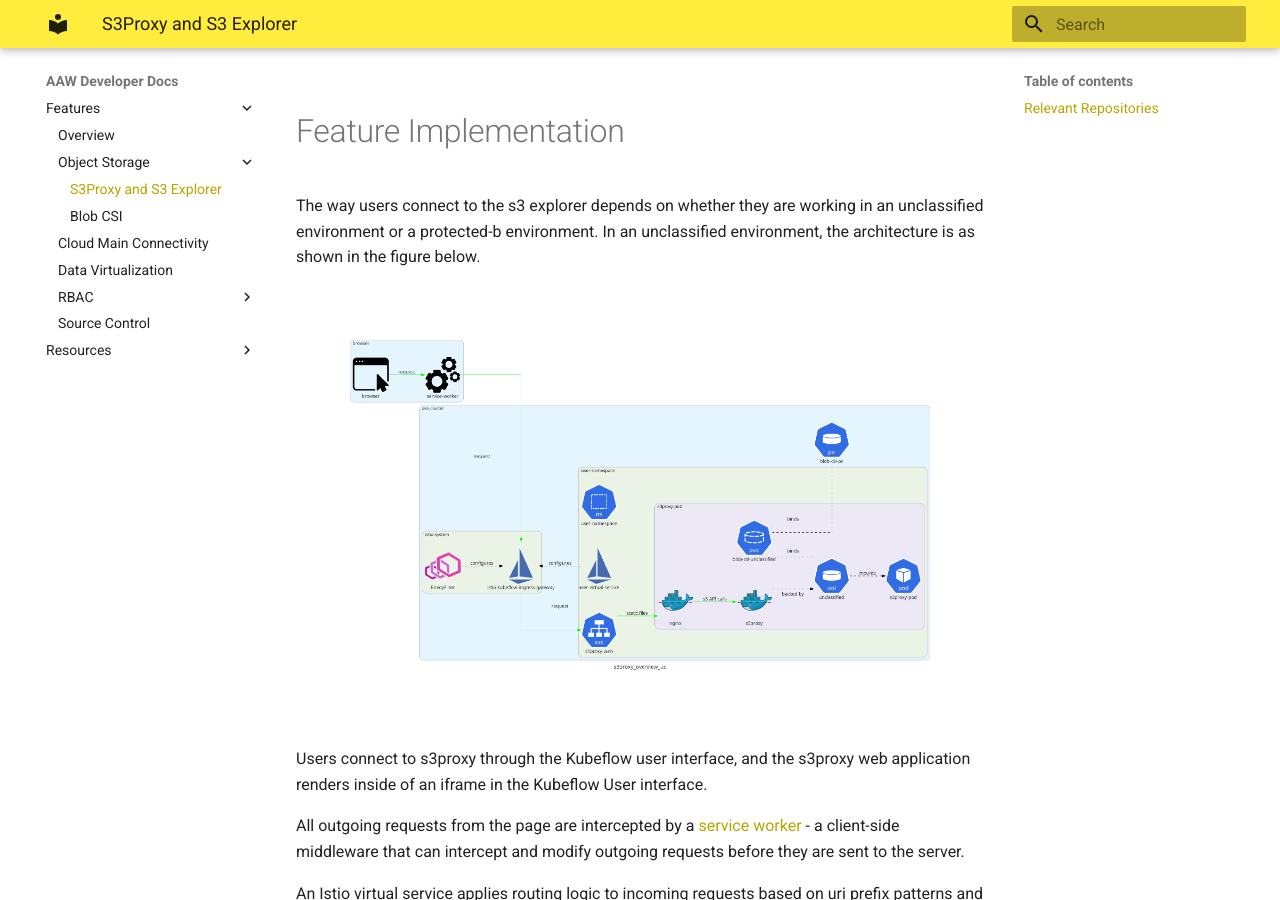
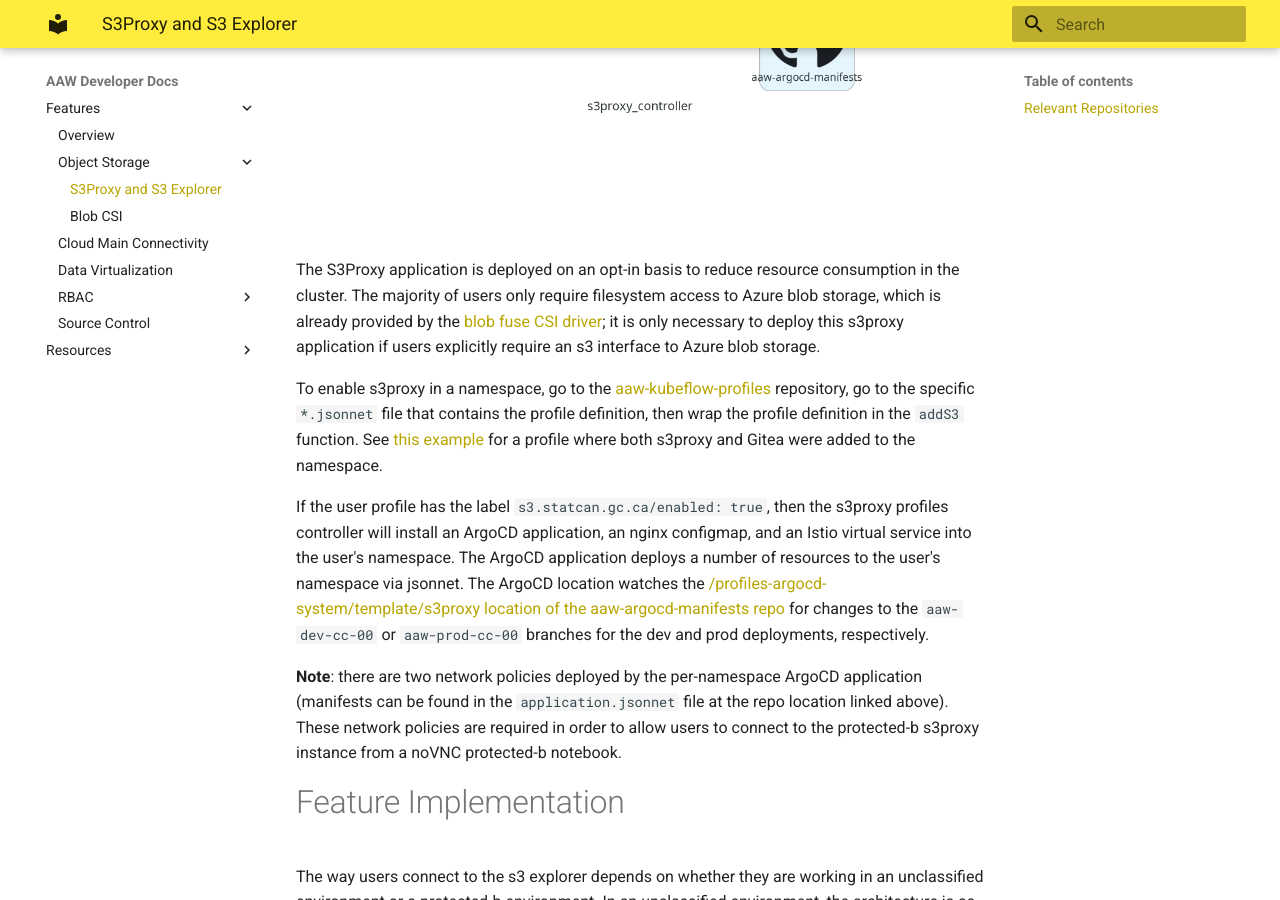
Before and after one commit to StatCan/aaw-developer-docs, an MkDocs documentation site: the page built from docs/features/object-storage/s3proxy.md, in a window 1280 px wide and 900 px high, scrolled down 1679 px. Built offline with MkDocs 1.6.1 and Material for MkDocs 9.7.7, drawn with Linux system fonts in a browser that asks for light colours.

Commit message:
docs(s3proxy): s3proxy deployment

```diff
--- a/docs/features/object-storage/s3proxy.md
+++ b/docs/features/object-storage/s3proxy.md
@@ -12,6 +12,14 @@
 # Feature Deployment
 
 ![s3proxy deployment](s3proxy_controller.png)
+
+The S3Proxy application is deployed on an opt-in basis to reduce resource consumption in the cluster. The majority of users only require filesystem access to Azure blob storage, which is already provided by the [blob fuse CSI driver](blob-csi.md); it is only necessary to deploy this s3proxy application if users explicitly require an s3 interface to Azure blob storage.
+
+To enable s3proxy in a namespace, go to the [aaw-kubeflow-profiles](https://github.com/statcan/aaw-kubeflow-profiles) repository, go to the specific  `*.jsonnet` file that contains the profile definition, then wrap the profile definition in the `addS3` function. See [this example](https://github.com/StatCan/aaw-kubeflow-profiles/blob/main/profile-aaw-fc.jsonnet#L7) for a profile where both s3proxy and Gitea were added to the namespace.
+
+If the user profile has the label `s3.statcan.gc.ca/enabled: true`, then the s3proxy profiles controller will install an ArgoCD application, an nginx configmap, and an Istio virtual service into the user's namespace. The ArgoCD application deploys a number of resources to the user's namespace via jsonnet. The ArgoCD location watches the [/profiles-argocd-system/template/s3proxy location of the aaw-argocd-manifests repo](https://github.com/StatCan/aaw-argocd-manifests/tree/aaw-dev-cc-00/profiles-argocd-system/template/s3proxy) for changes to the `aaw-dev-cc-00` or `aaw-prod-cc-00` branches for the dev and prod deployments, respectively.
+
+**Note**: there are two network policies deployed by the per-namespace ArgoCD application (manifests can be found in the `application.jsonnet` file at the repo location linked above). These network policies are required in order to allow users to connect to the protected-b s3proxy instance from a noVNC protected-b notebook.
 
 # Feature Implementation
 
```
Also changed, not shown: docs/features/object-storage/s3proxy_controller.py (+6 -1 lines), docs/features/object-storage/s3proxy_overview_pro-b.py (+13 -6 lines), docs/features/object-storage/s3proxy_controller.png, docs/features/object-storage/s3proxy_overview_pro-b.png.
